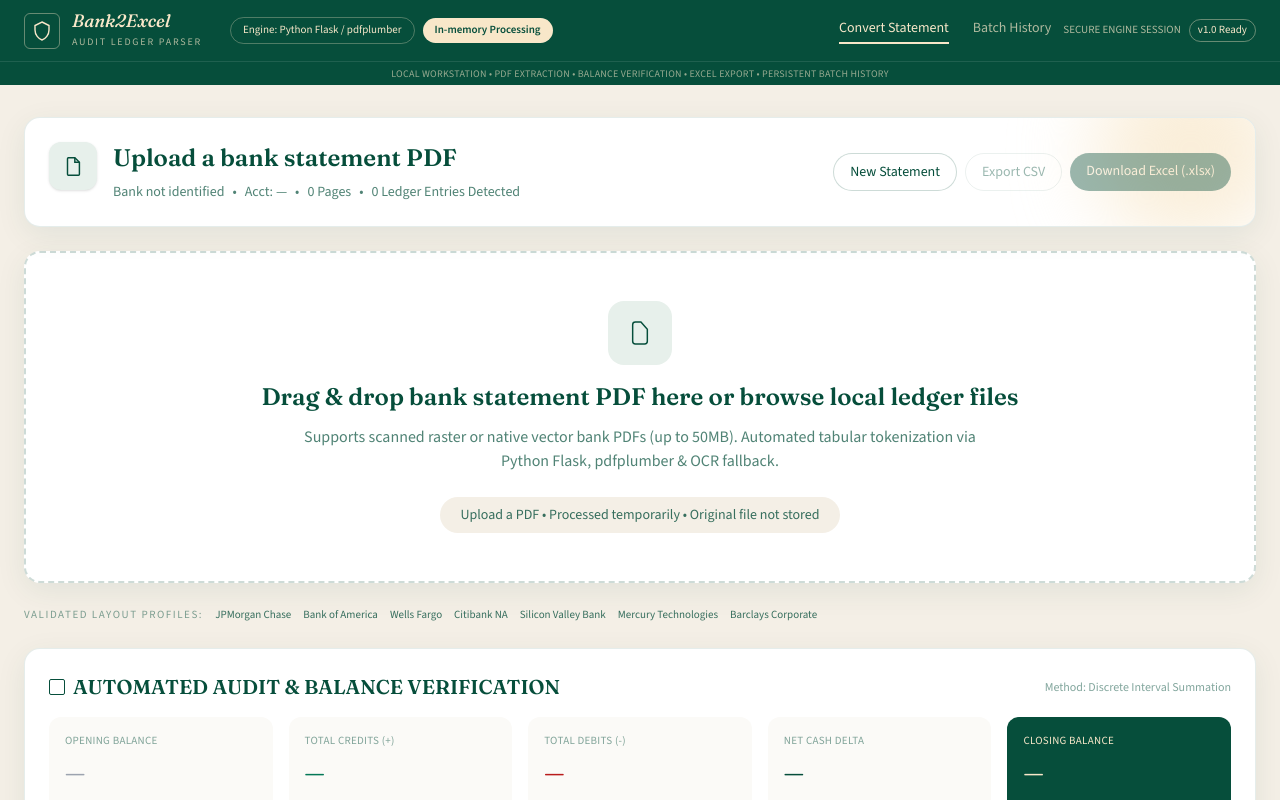
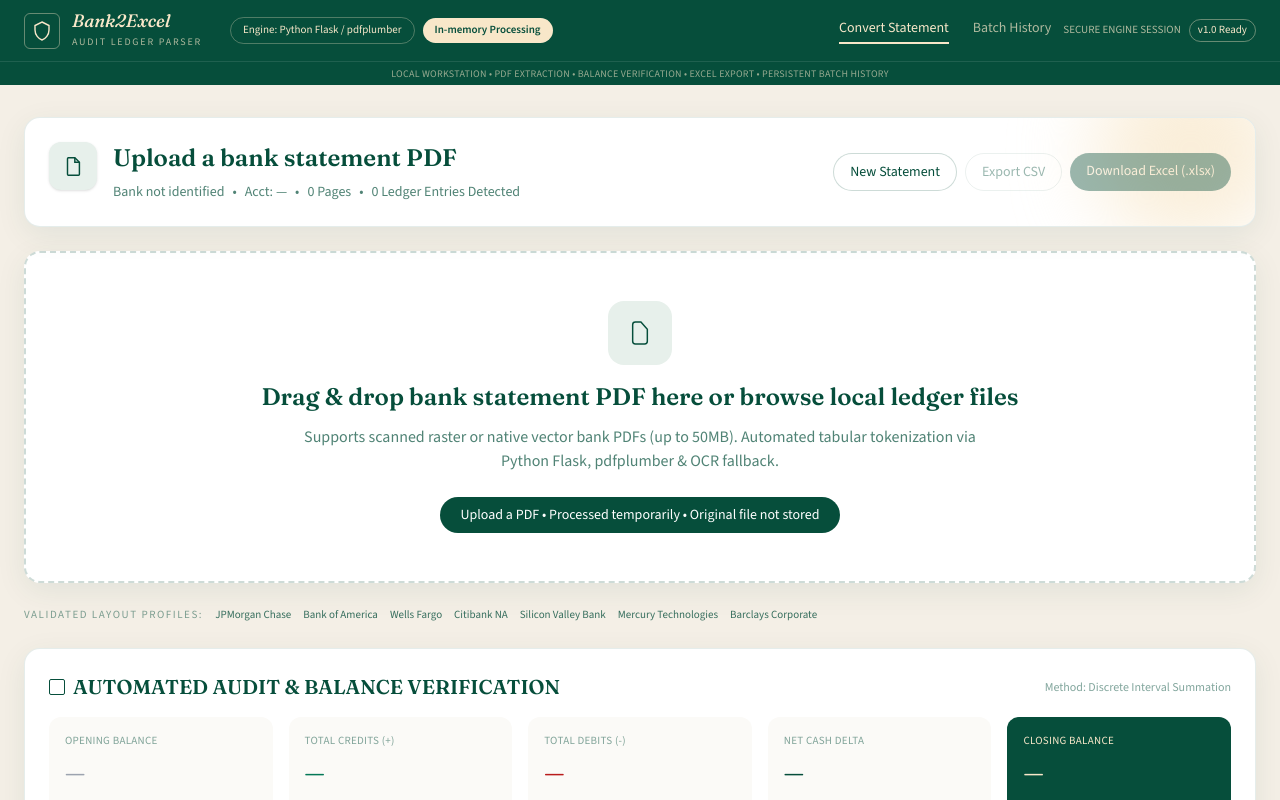
Before and after one commit to mrsurya22012007-bit/bank2excel, a React (Vite) app in the folder client/: page / in a window 1280 px wide. Shown: the top 800 px of the page. Built offline with nearby package versions, Linux system fonts and the light colour scheme; no server answers.

Commit message:
name to be changed

```diff
--- a/client/src/pages/ConvertStatement.jsx
+++ b/client/src/pages/ConvertStatement.jsx
@@ -234,7 +234,7 @@ export default function ConvertStatement() {
   type="button"
   disabled={busy}
   onClick={() => inputRef.current?.click()}
-          className="mt-6 rounded-full bg-parchment px-5 py-2 text-sm text-ink/80"
+  className="mt-6 rounded-full bg-ink px-5 py-2 text-sm text-white"
 >
   {busy ? "Extracting…" : "Upload a PDF • Processed temporarily • Original file not stored"}
 </button>
```
Lines whose indentation alone changed are shown as unchanged.
